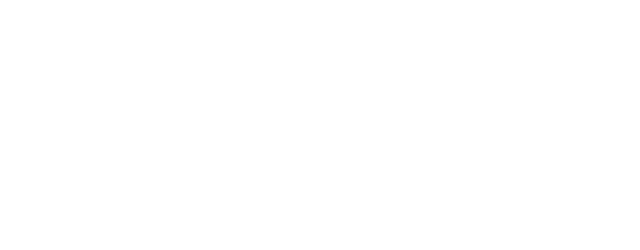
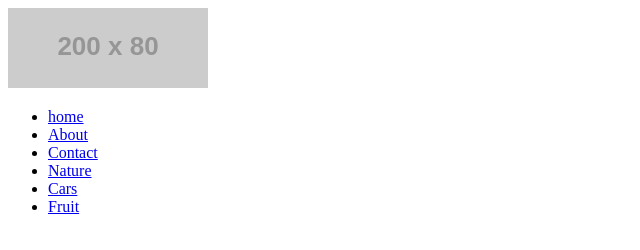
Before and after one commit to SaeidMakhmudov/demo-photo-gallery, a plain HTML site: page index.html in a window 1280 px wide. Shown: the whole page, without its empty margins (0-640 px from the left). Drawn offline with Linux system fonts and the light colour scheme; placeholder pictures from the web are drawn by us.

Commit message:
add site header

```diff
--- a/index.html
+++ b/index.html
@@ -7,6 +7,22 @@
   <title>photo gallery</title>
 </head>
 <body>
+<!-- site header -->
 
+<header>
+  <a href="#">
+    <img src="https://via.placeholder.com/200/80" alt="logo" width="200" height="80">
+  </a>
+  <nav>
+<ul>
+  <li><a href="index.html">home</a></li>
+  <li><a href="index.html">About</a></li>
+  <li><a href="index.html">Contact</a></li>
+  <li><a href="index.html">Nature</a></li>
+  <li><a href="index.html">Cars</a></li>
+  <li><a href="index.html">Fruit</a></li>
+</ul>
+  </nav>
+</header>
 </body>
 </html>
```
